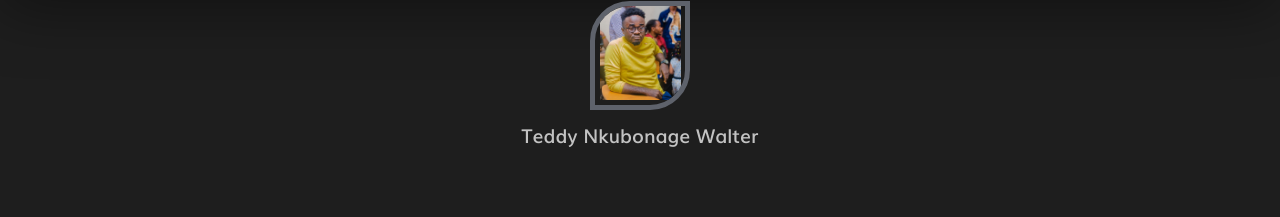
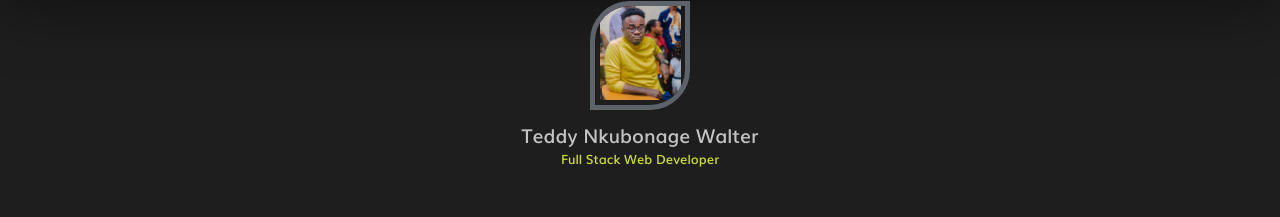
Before and after one commit to ted1104/torreTest, a React (Create React App) app: page / in a window 1280 px wide. Shown: the part 83-300 px from the top of the page. Built offline with nearby package versions, Linux system fonts and the light colour scheme.

Commit message:
design profile done

```diff
--- a/src/pages/user_skills/users_skills.js
+++ b/src/pages/user_skills/users_skills.js
@@ -15,6 +15,7 @@ class UserSkill extends React.Component {
           </div>
           <div>
             <span>Teddy Nkubonage Walter</span>
+            <span>Full Stack Web Developer</span>
           </div>
         </div>
       </div>
--- a/src/pages/user_skills/users_skills.module.css
+++ b/src/pages/user_skills/users_skills.module.css
@@ -17,7 +17,13 @@
 }
 .user_profile div:nth-child(2) {
   /* border: 1px solid white; */
+  display: flex;
+  flex-direction: column;
 }
-.user_profile div:nth-child(2) span {
+.user_profile div:nth-child(2) span:nth-child(1) {
   font-size: 1.2em;
 }
+.user_profile div:nth-child(2) span:nth-child(2) {
+  font-size: 0.8em;
+  color: #cddc39;
+}
```
